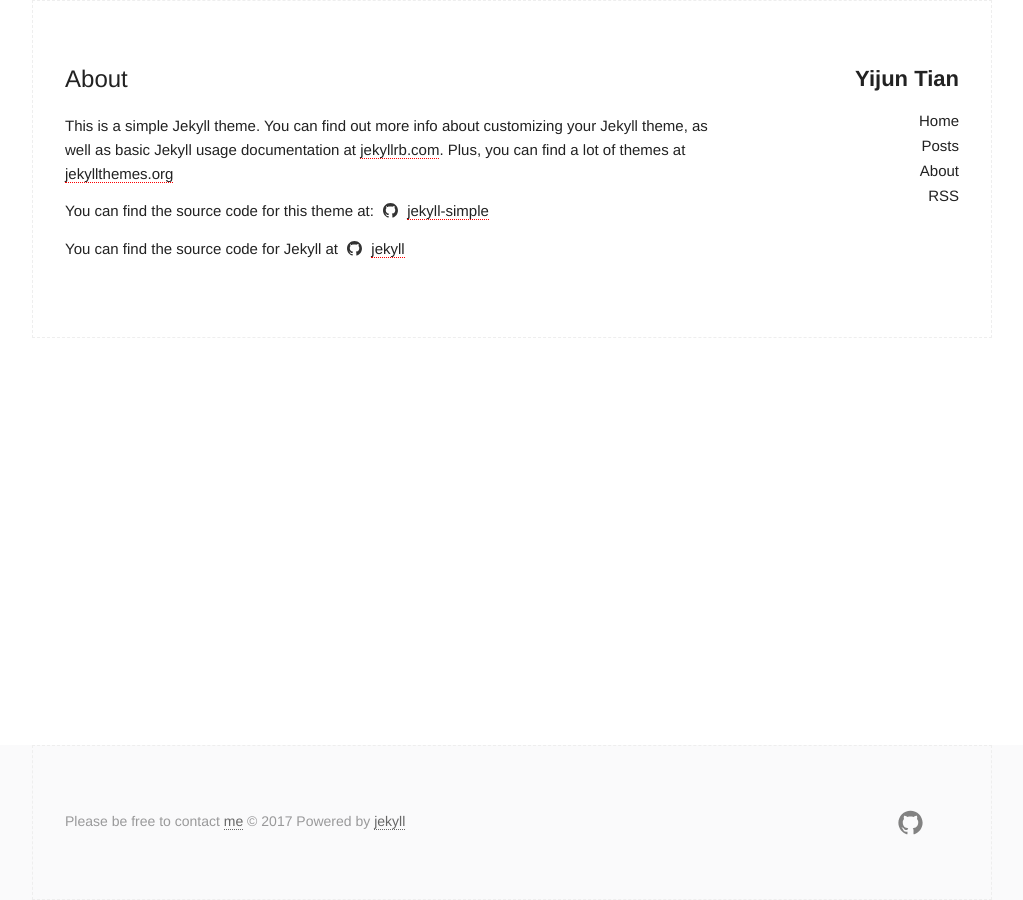
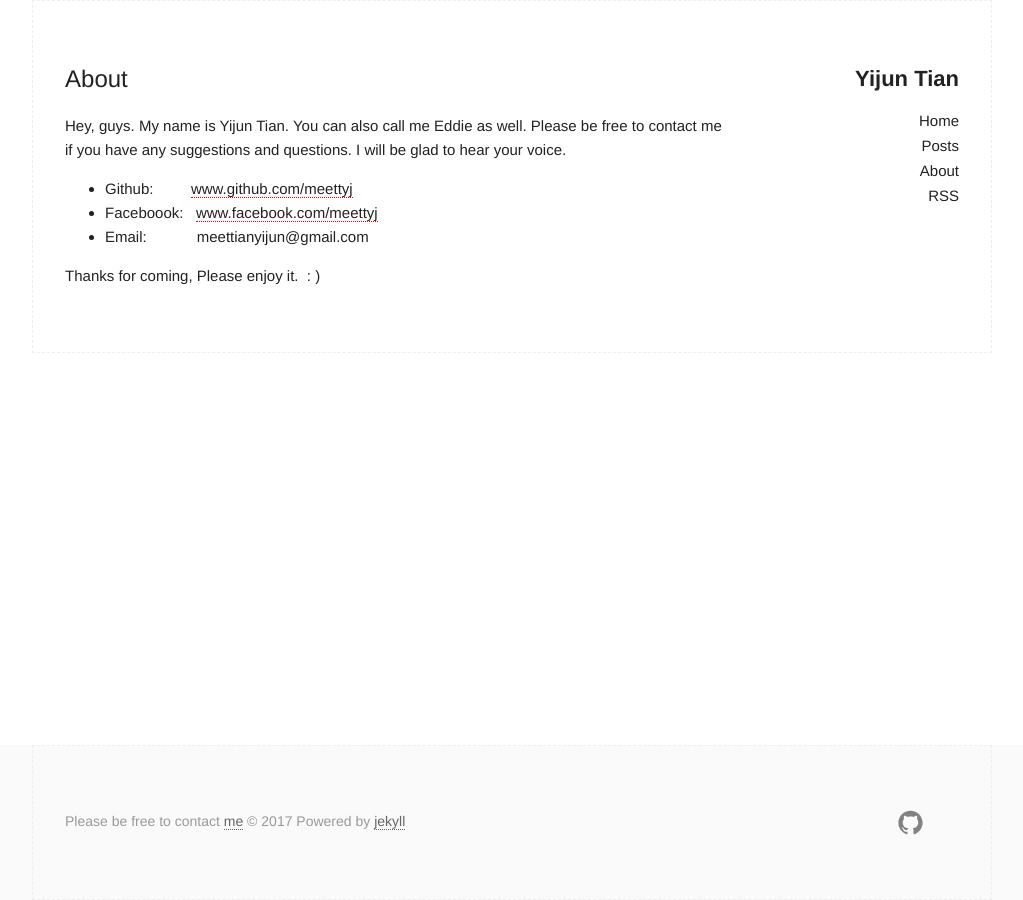
Before and after one commit to meettyj/blog, a Jekyll site: the page about/index.html, which Jekyll copies as it is, in a window 1280 px wide. Shown: the whole page, without its empty margins (128-1151 px from the left). Built offline with Jekyll 4.4.1, drawn with Linux system fonts in a browser that asks for light colours.

Commit message:
update about

```diff
--- a/about.md
+++ /dev/null
@@ -1,11 +0,0 @@
----
-layout: page
-title: About
-permalink: /about/
----
-
-This is a simple Jekyll theme. You can find out more info about customizing your Jekyll theme, as well as basic Jekyll usage documentation at [jekyllrb.com](http://jekyllrb.com/).  Plus, you can find a lot of themes at [jekyllthemes.org](http://jekyllthemes.org/)
-
-You can find the source code for this theme at: <data data-icon="ei-sc-github"></data>  [jekyll-simple](https://github.com/wild-flame/jekyll-simple)
-
-You can find the source code for Jekyll at <data data-icon="ei-sc-github"></data>  [jekyll](https://github.com/jekyll/jekyll)
--- /dev/null
+++ b/about/index.html
@@ -0,0 +1,86 @@
+<!DOCTYPE html>
+<html>
+
+<head>
+    <meta charset="utf-8">
+    <meta http-equiv="X-UA-Compatible" content="IE=edge">
+    <meta name="viewport" content="width=device-width, initial-scale=1">
+    <title>About</title>
+    <meta name="description" content="think and code.">
+    <!-- evil icon -->
+    <link rel="stylesheet" href="/assets/evil-icons.min.css">
+    <script src="/assets/evil-icons.min.js"></script>
+    <!-- todo: include this into main.css -->
+    <link rel="stylesheet" href="/css/main.css">
+    <link rel="canonical" href="http://localhost:5000/about/">
+    <link rel="alternate" type="application/rss+xml" title="Yijun Tian" href="http://localhost:5000/feed.xml">
+</head>
+
+<body>
+    <div class="page-content">
+        <div class="container">
+            <div class="three columns">
+                <header class="site-header">
+                    <h2 class="logo"><a href="/">Yijun Tian</a></h2>
+                    <div class="nav">
+                        <label for="menu-toggle" class="menu-icon">
+                            <!--div data-icon="ei-navicon"></div-->
+                            <svg viewBox="0 0 18 15">
+                                <path fill="#424242" d="M18,1.484c0,0.82-0.665,1.484-1.484,1.484H1.484C0.665,2.969,0,2.304,0,1.484l0,0C0,0.665,0.665,0,1.484,0 h15.031C17.335,0,18,0.665,18,1.484L18,1.484z" />
+                                <path fill="#424242" d="M18,7.516C18,8.335,17.335,9,16.516,9H1.484C0.665,9,0,8.335,0,7.516l0,0c0-0.82,0.665-1.484,1.484-1.484 h15.031C17.335,6.031,18,6.696,18,7.516L18,7.516z" />
+                                <path fill="#424242" d="M18,13.516C18,14.335,17.335,15,16.516,15H1.484C0.665,15,0,14.335,0,13.516l0,0 c0-0.82,0.665-1.484,1.484-1.484h15.031C17.335,12.031,18,12.696,18,13.516L18,13.516z" />
+                            </svg>
+                        </label>
+                        <input type="checkbox" id="menu-toggle">
+                        <div class="site-nav">
+                            <nav>
+                                <ul class="page-link">
+                                    <li><a href="/">Home</a></li>
+                                    <li><a href="/archive">Posts</a></li>
+                                    <li><a href="/about">About</a></li>
+                                    <li><a href="/feed.xml">RSS</a></li>
+                                </ul>
+                            </nav>
+                        </div>
+                    </div>
+                </header>
+            </div>
+            <div class="nine columns" style="z-index:100;">
+                <div class="wrapper">
+                    <article class="post">
+                        <header class="post-header">
+                            <h1 class="post-title">About</h1>
+                        </header>
+                        <div class="article-content">
+                            <p>Hey, guys. My name is Yijun Tian. You can also call me Eddie as well. Please be free to contact me if you have any suggestions and questions. I will be glad to hear your voice.</p>
+                            <ul>
+                                <li>Github:&nbsp&nbsp&nbsp&nbsp&nbsp&nbsp&nbsp&nbsp&nbsp<a href="https://github.com/meettyj">www.github.com/meettyj</a></li>
+                                <li>Faceboook:&nbsp&nbsp&nbsp<a href="https://www.facebook.com/meettyj">www.facebook.com/meettyj</a></li>
+                                <li>Email:&nbsp&nbsp&nbsp&nbsp&nbsp&nbsp&nbsp&nbsp&nbsp&nbsp&nbsp&nbspmeettianyijun@gmail.com</a>
+                                </li>
+                            </ul>
+                            Thanks for coming, Please enjoy it. &nbsp: )
+                        </div>
+                    </article>
+                </div>
+            </div>
+        </div>
+        <footer class="site-footer">
+            <div class="container">
+                <div class="footer left column one-half">
+                    <section class="small-font">
+                        Please be free to contact <a href="https://github.com/meettyj">me</a> © 2017 Powered by <a href="https://github.com/jekyll/jekyll">jekyll</a>
+                    </section>
+                </div>
+                <div class="footer right column one-half">
+                    <section class="small-font">
+                        <a href="https://github.com/meettyj"><span class="icon icon--github"><svg viewBox="0 0 16 16"><path fill="#828282" d="M7.999,0.431c-4.285,0-7.76,3.474-7.76,7.761 c0,3.428,2.223,6.337,5.307,7.363c0.388,0.071,0.53-0.168,0.53-0.374c0-0.184-0.007-0.672-0.01-1.32 c-2.159,0.469-2.614-1.04-2.614-1.04c-0.353-0.896-0.862-1.135-0.862-1.135c-0.705-0.481,0.053-0.472,0.053-0.472 c0.779,0.055,1.189,0.8,1.189,0.8c0.692,1.186,1.816,0.843,2.258,0.645c0.071-0.502,0.271-0.843,0.493-1.037 C4.86,11.425,3.049,10.76,3.049,7.786c0-0.847,0.302-1.54,0.799-2.082C3.768,5.507,3.501,4.718,3.924,3.65 c0,0,0.652-0.209,2.134,0.796C6.677,4.273,7.34,4.187,8,4.184c0.659,0.003,1.323,0.089,1.943,0.261 c1.482-1.004,2.132-0.796,2.132-0.796c0.423,1.068,0.157,1.857,0.077,2.054c0.497,0.542,0.798,1.235,0.798,2.082 c0,2.981-1.814,3.637-3.543,3.829c0.279,0.24,0.527,0.713,0.527,1.437c0,1.037-0.01,1.874-0.01,2.129 c0,0.208,0.14,0.449,0.534,0.373c3.081-1.028,5.302-3.935,5.302-7.362C15.76,3.906,12.285,0.431,7.999,0.431z"/></svg>
+</span></a>
+                    </section>
+                </div>
+            </div>
+        </footer>
+    </div>
+</body>
+
+</html>
```
Also changed, not shown: _includes/author.html (indentation only).
